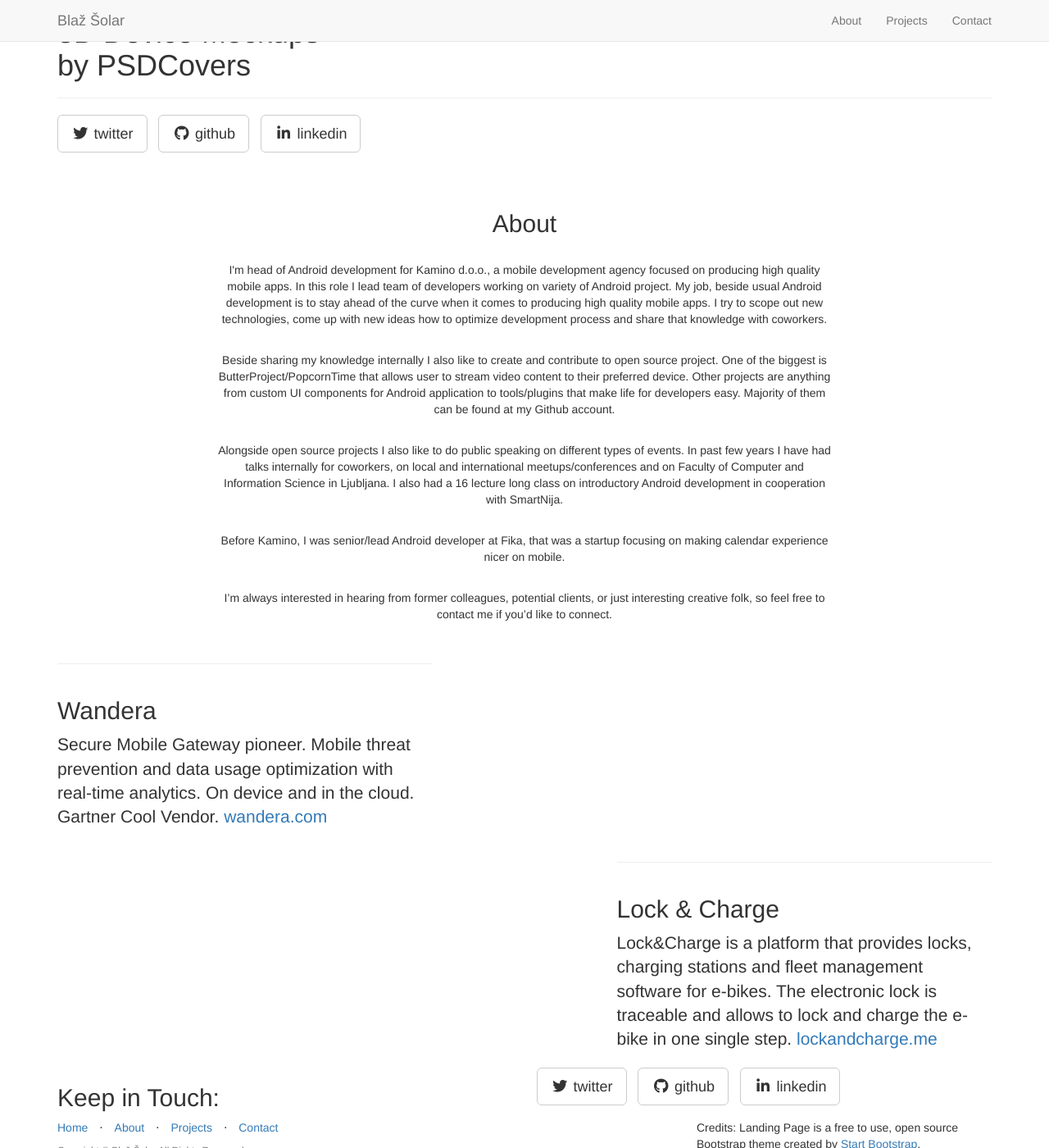
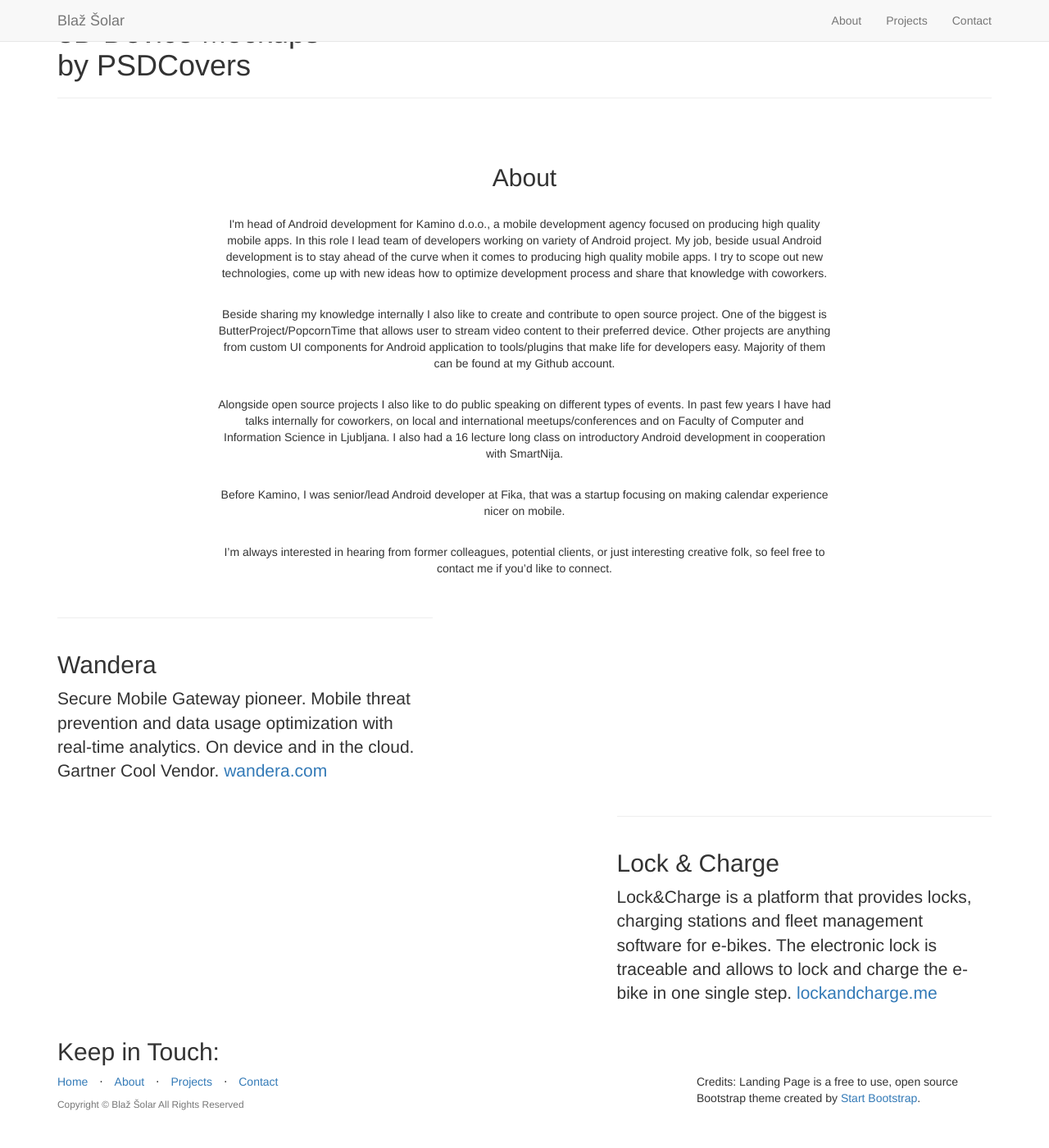
Before and after one commit to blazsolar/blazsolar.github.io, a Jekyll site: the page built from old_posts/2014-09-22-services-2.markdown, in a window 1280 px wide and 1400 px high. Shown: the whole window at 82% size. Built offline with Jekyll 4.4.1, drawn with Linux system fonts in a browser that asks for light colours; nearby versions of some CDN libraries; library files that are not in the unit come from our copies; some of the changed lines change nothing that is shown.

Commit message:
Revise personal details in _config.yml
Updated personal information and removed some content.

```diff
--- a/_config.yml
+++ b/_config.yml
@@ -3,35 +3,13 @@
 # ----------------------- #
 
 url: https://blaz.solar
-title: Blaž Šolar
-email: solarblaz@gmail.com
-author: Blaž Šolar
-description: "I'm head of Android development for Kamino d.o.o., a mobile development agency focused on producing high quality mobile apps. In this role I lead team of developers working on variety of Android project. My job, beside usual Android development is to stay ahead of the curve when it comes to producing high quality mobile apps. I try to scope out new technologies, come up with new ideas how to optimize development process and share that knowledge with coworkers.
+title: "Blaž Šolar"
+description: "Mobile Architect & Former CTO/Founder"
+email: "hello@blaz.solar"
+author: "Blaž Šolar"
+description: "Mobile Architect & Former CTO/Founder"
 
-Beside sharing my knowledge internally I also like to crate and contribute to open source project. One of the biggest is ButterProject/PopcornTime that allows user to stream video content to their preferred device. Other projects are anything from custom UI components for Android application to tools/plugins that make life for developers easy. Majority of them can be found at my Github account.
+header_pages: []
 
-Alongside open source projects I also like to do public speaking on different types of events. In past few years I have had talks internally for coworkers, on local and international meetups/conferences and on Faculty of Computer and Information Science in Ljubljana. I also had a 16 lecture long class on introductory Android development in cooperation with SmartNija.
-
-Before Kamino, I was senior/lead Android developer at Fika, that was a startup focusing on making calendar experience nicer on mobile.
-
-I’m always interested in hearing from former colleagues, potential clients, or just interesting creative folk, so feel free to contact me if you’d like to connect."
-
-# ----------------------- #
-#    Jekyll & Plugins     #
-# ----------------------- #
-
-# Build settings
-markdown: kramdown
-permalink: pretty
-
-# ----------------------- #
-#   3rd Party Settings    #
-# ----------------------- #
-
-social:
-  - title: twitter
-    url: https://twitter.com/solarb
-  - title: github
-    url: https://github.com/blazsolar
-  - title: linkedin
-    url: https://si.linkedin.com/pub/blaž-šolar/40/766/59a
+minima:
+  skin: dark # Options: classic, dark, auto
```
